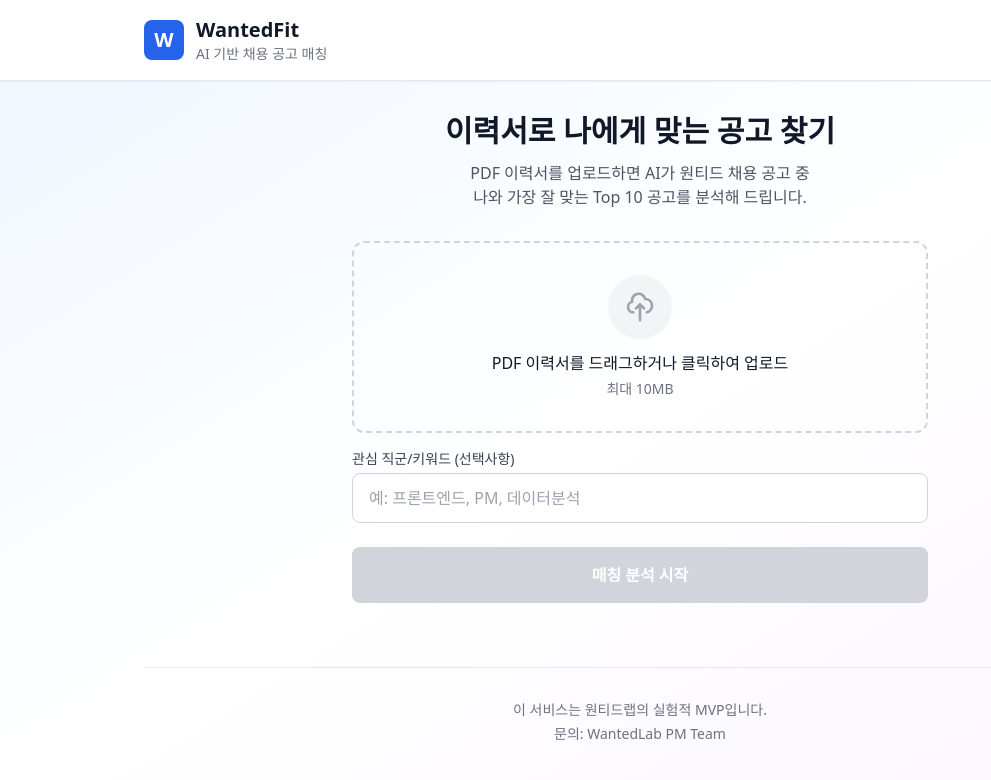
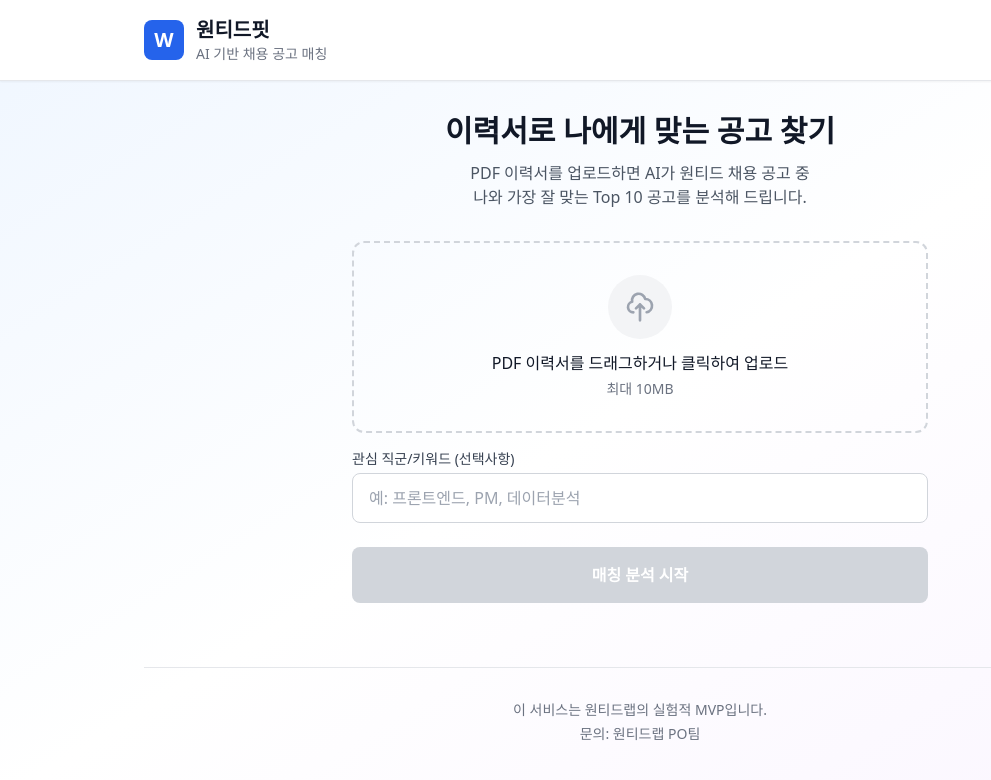
Before and after one commit to faloii/resumerecommend, a Next.js app: page / in a window 1280 px wide. Shown: the top 780 px of the page, without its empty margins (0-991 px from the left). Built offline with nearby package versions, Linux system fonts and the light colour scheme.

Commit message:
Update: 원티드핏, 원티드랩 PO팀으로 텍스트 변경

```diff
--- a/src/app/page.tsx
+++ b/src/app/page.tsx
@@ -125,7 +125,7 @@
               <span className="text-white font-bold text-xl">W</span>
             </div>
             <div>
-              <h1 className="text-xl font-bold text-gray-900">WantedFit</h1>
+              <h1 className="text-xl font-bold text-gray-900">원티드핏</h1>
               <p className="text-sm text-gray-500">AI 기반 채용 공고 매칭</p>
             </div>
           </div>
@@ -387,7 +387,7 @@
             이 서비스는 원티드랩의 실험적 MVP입니다.
           </p>
           <p className="mt-1">
-            문의: WantedLab PM Team
+            문의: 원티드랩 PO팀
           </p>
         </footer>
       </div>
```
